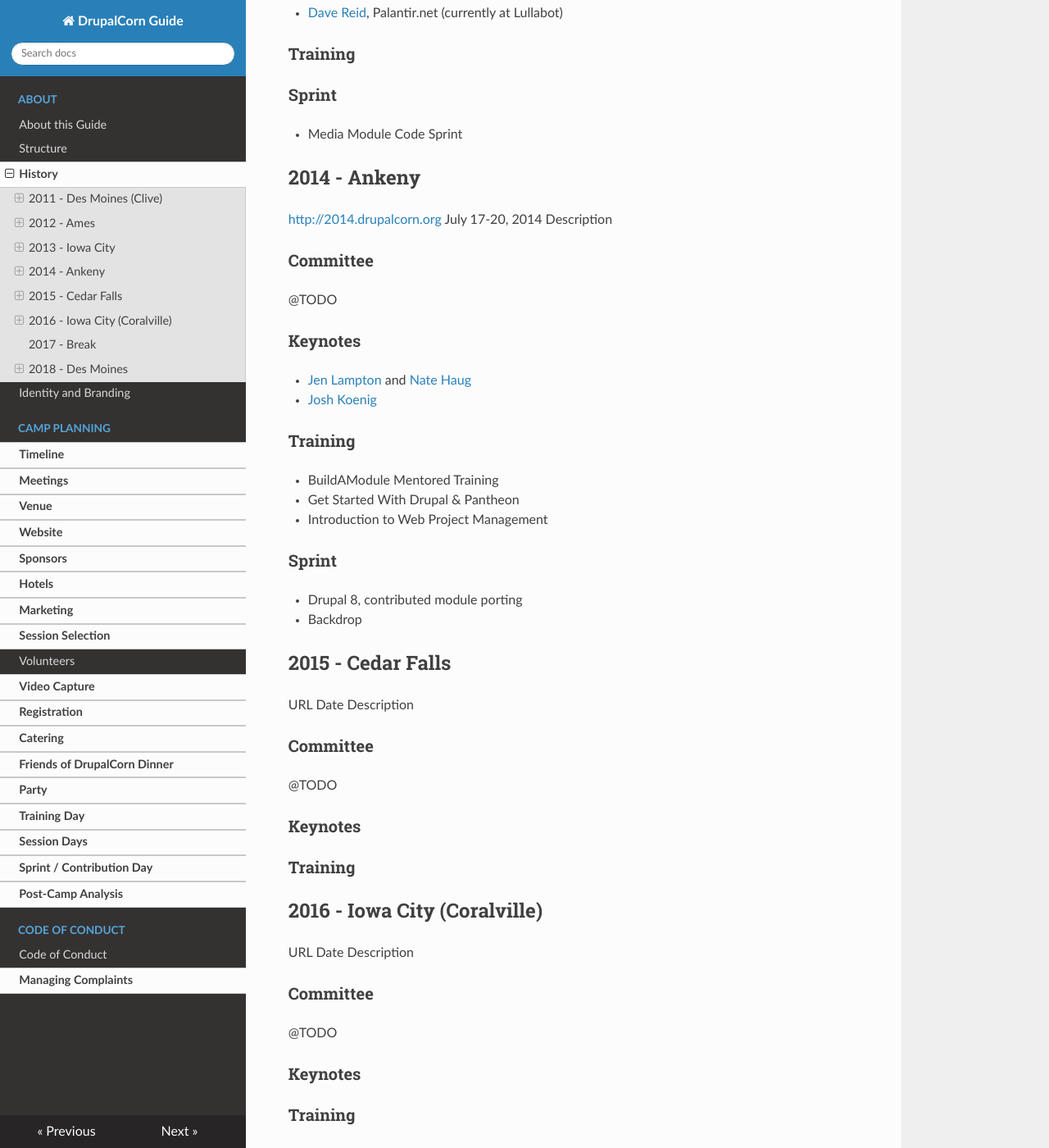
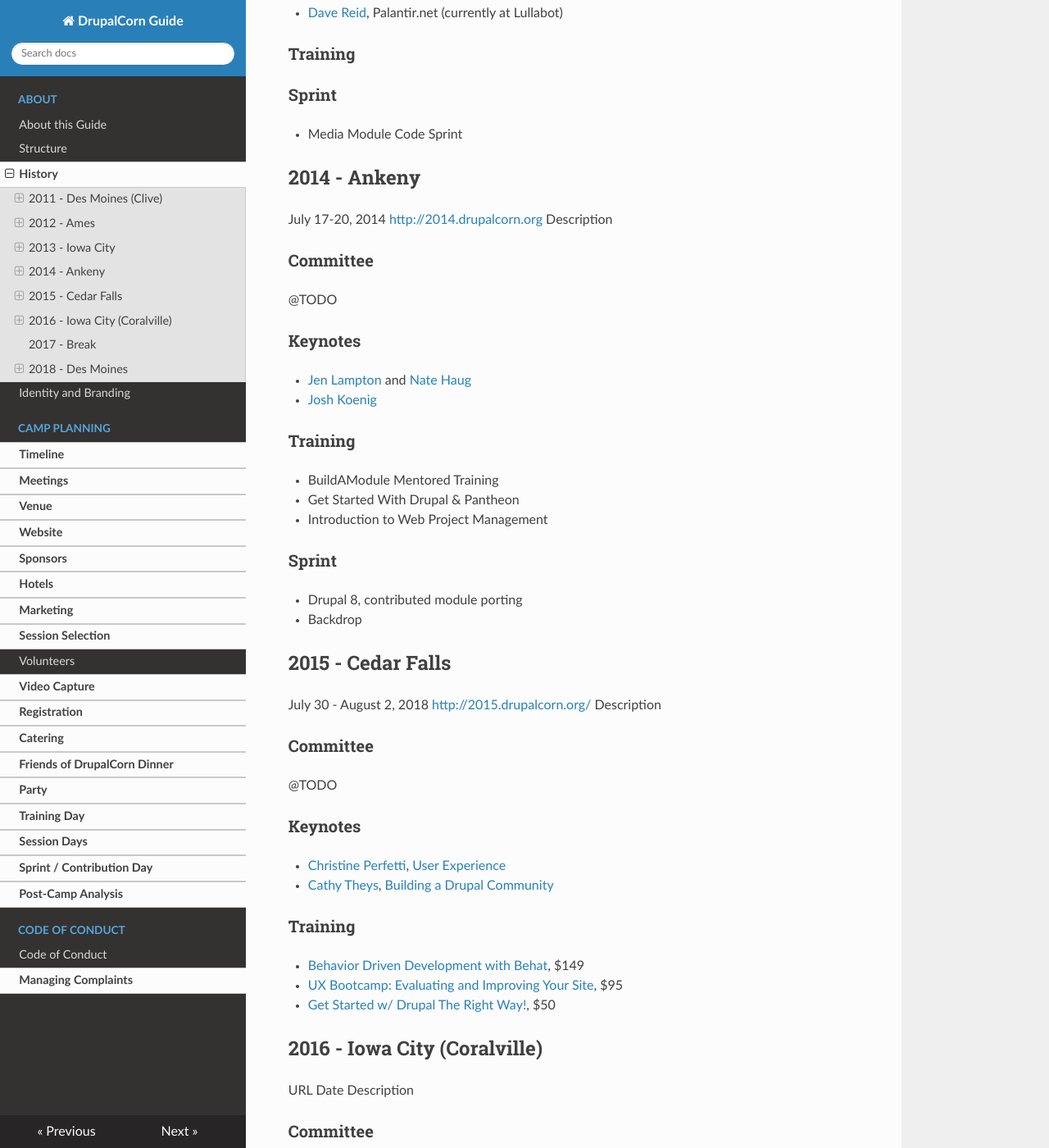
Before and after one commit to drupalcorn/guide, an MkDocs documentation site: the page built from docs/history.md, in a window 1280 px wide and 1400 px high, scrolled down 1990 px. Shown: the whole window at 82% size. Built offline with MkDocs 1.6.1, drawn with Linux system fonts in a browser that asks for light colours; nearby versions of some CDN libraries.

Commit message:
Added 2015 information

```diff
--- a/docs/history.md
+++ b/docs/history.md
@@ -54,8 +54,8 @@
 - Media Module Code Sprint
 
 ## 2014 - Ankeny
+July 17-20, 2014
 [http://2014.drupalcorn.org](http://2014.drupalcorn.org)
-July 17-20, 2014
 Description
 
 ### Committee
@@ -72,14 +72,19 @@
 - Backdrop
 
 ## 2015 - Cedar Falls
-URL
-Date
+July 30 - August 2, 2018
+[http://2015.drupalcorn.org/](http://2015.drupalcorn.org/)
 Description
 
 ### Committee
 @TODO
 ### Keynotes
+- [Christine Perfetti](https://www.drupal.org/user/2529244), [User Experience](http://2015.drupalcorn.org/christine-perfetti/index.html)
+- [Cathy Theys](https://www.drupal.org/u/yesct), [Building a Drupal Community](http://2015.drupalcorn.org/cathy-theys/index.html)
 ### Training
+- [Behavior Driven Development with Behat](http://2015.drupalcorn.org/behavior-driven-development-behat/index.html), $149
+- [UX Bootcamp: Evaluating and Improving Your Site](http://2015.drupalcorn.org/ux-bootcamp-evaluating-and-improving-your-web-sites/index.html), $95
+- [Get Started w/ Drupal The Right Way!](http://2015.drupalcorn.org/get-started-w-drupal-right-way/index.html), $50
 
 ## 2016 - Iowa City (Coralville)
 URL
```
